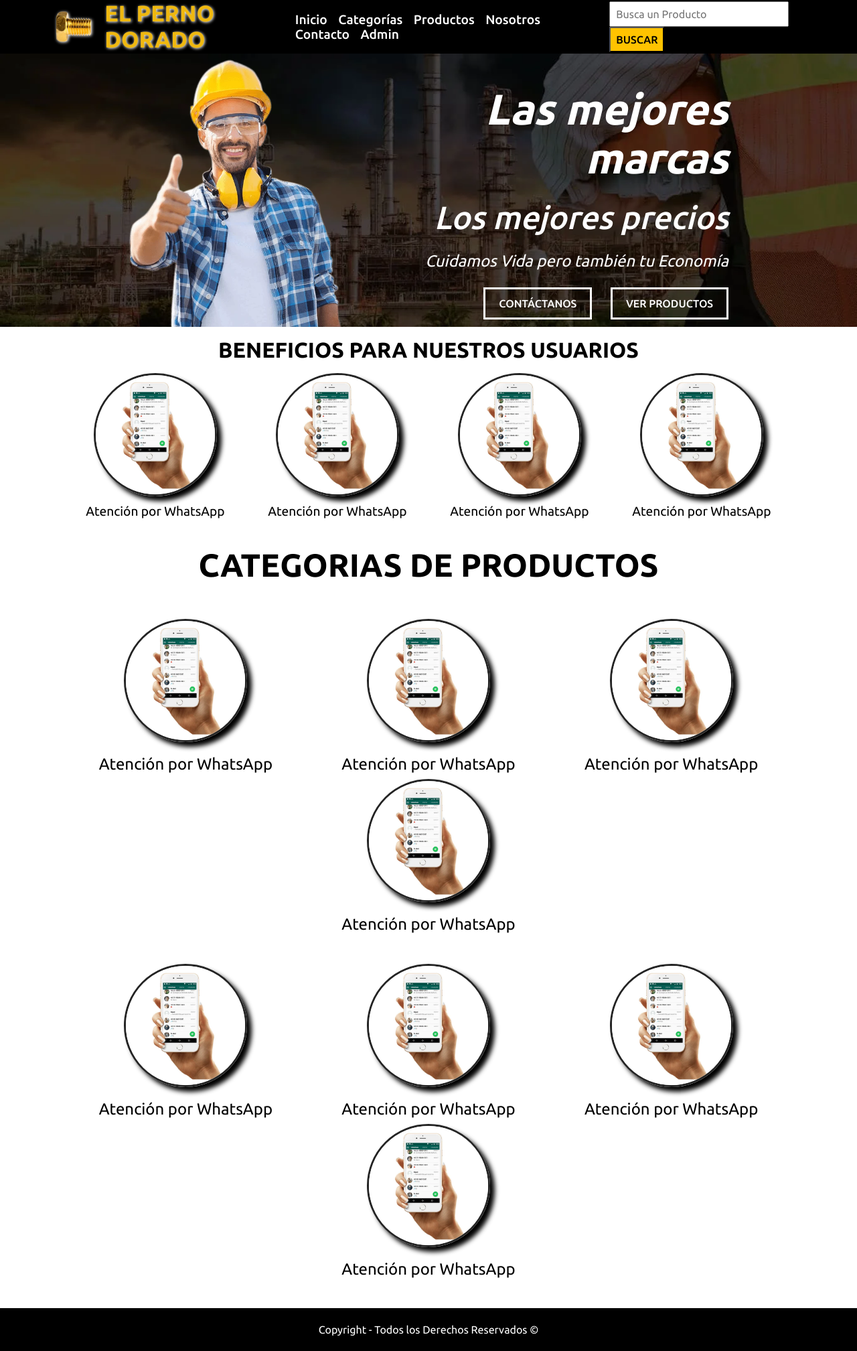
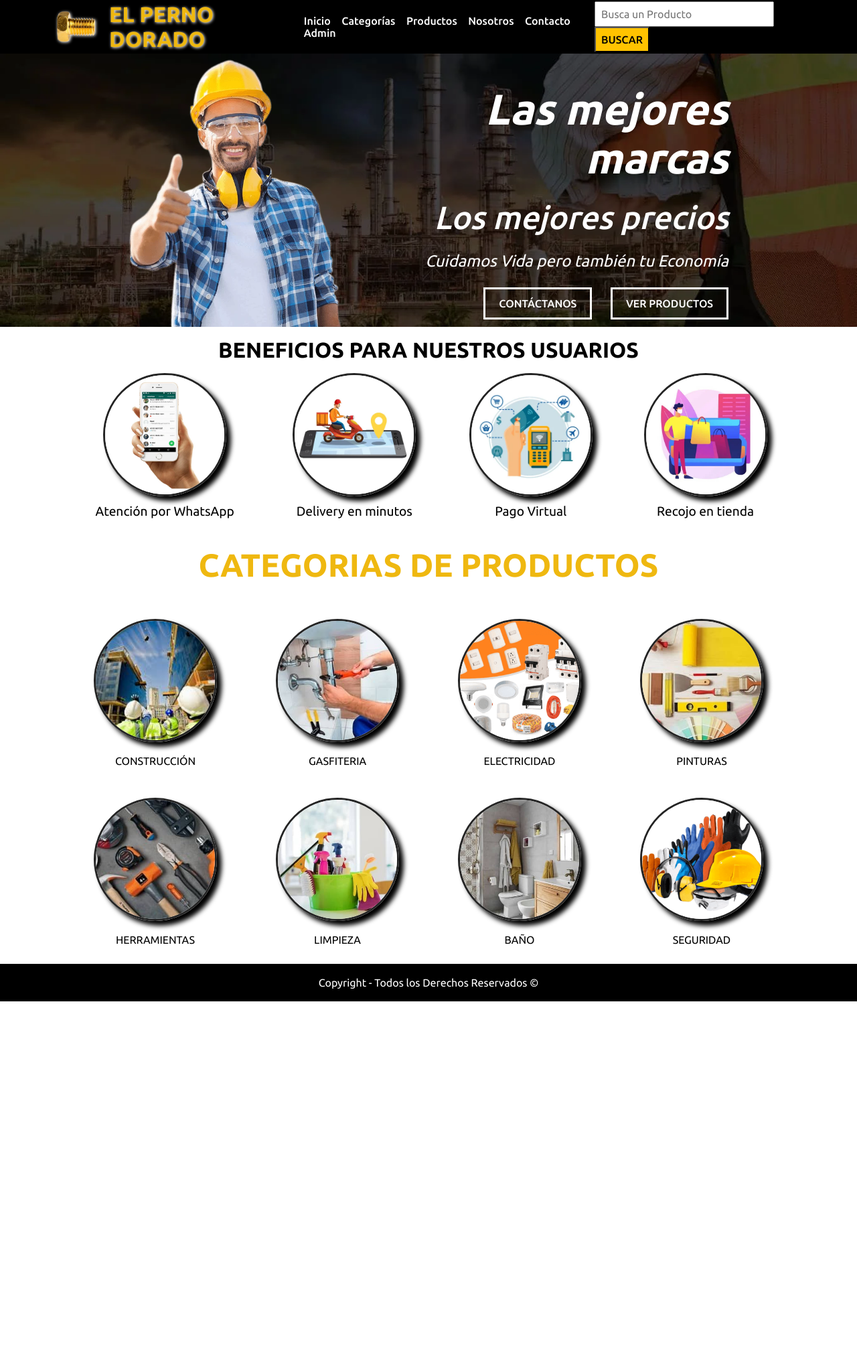
Before and after one commit to denardots/ferreteria, a PHP site: page / in a window 1280 px wide. Shown: the whole page at 67% size. After the commit the page ends 1495 px from the top, so only its background shows below. Run offline with PHP 8.4, Linux system fonts and the light colour scheme.

Commit message:
Primer revisión del Profesor XD

```diff
--- a/index.html
+++ b/index.html
@@ -72,16 +72,16 @@
                         <figcaption class="benefits__items__name">Atención por WhatsApp</figcaption>
                     </figure>
                     <figure>
-                        <img class="benefits__items__img" src="resources/images/attention.webp" alt="atención">
-                        <figcaption class="benefits__items__name">Atención por WhatsApp</figcaption>
+                        <img class="benefits__items__img" src="resources/images/delivery.webp" alt="atención">
+                        <figcaption class="benefits__items__name">Delivery en minutos</figcaption>
                     </figure>
                     <figure>
-                        <img class="benefits__items__img" src="resources/images/attention.webp" alt="atención">
-                        <figcaption class="benefits__items__name">Atención por WhatsApp</figcaption>
+                        <img class="benefits__items__img" src="resources/images/pay.webp" alt="atención">
+                        <figcaption class="benefits__items__name">Pago Virtual</figcaption>
                     </figure>
                     <figure>
-                        <img class="benefits__items__img" src="resources/images/attention.webp" alt="atención">
-                        <figcaption class="benefits__items__name">Atención por WhatsApp</figcaption>
+                        <img class="benefits__items__img" src="resources/images/pickup-product.webp" alt="atención">
+                        <figcaption class="benefits__items__name">Recojo en tienda</figcaption>
                     </figure>
                 </div>
             </section>
@@ -90,40 +90,40 @@
                 <h2 class="benefits__title categories__title">CATEGORIAS DE PRODUCTOS</h2><br><br>
                 <div class="benefits__items">
                     <figure>
-                        <img class="benefits__items__img" src="resources/images/attention.webp" alt="atención">
-                        <figcaption class="benefits__items__name categories__name">Atención por WhatsApp</figcaption>
+                        <img class="benefits__items__img" src="resources/images/construccion.jpg" alt="atención">
+                        <figcaption class="benefits__items__name categories__name">CONSTRUCCIÓN</figcaption>
                     </figure>
                     <figure>
-                        <img class="benefits__items__img" src="resources/images/attention.webp" alt="atención">
-                        <figcaption class="benefits__items__name categories__name">Atención por WhatsApp</figcaption>
+                        <img class="benefits__items__img" src="resources/images/ferreteria.jpg" alt="atención">
+                        <figcaption class="benefits__items__name categories__name">GASFITERIA</figcaption>
                     </figure>
                     <figure>
-                        <img class="benefits__items__img" src="resources/images/attention.webp" alt="atención">
-                        <figcaption class="benefits__items__name categories__name">Atención por WhatsApp</figcaption>
+                        <img class="benefits__items__img" src="resources/images/electricidad.png" alt="atención">
+                        <figcaption class="benefits__items__name categories__name">ELECTRICIDAD</figcaption>
                     </figure>
                     <figure>
-                        <img class="benefits__items__img" src="resources/images/attention.webp" alt="atención">
-                        <figcaption class="benefits__items__name categories__name">Atención por WhatsApp</figcaption>
+                        <img class="benefits__items__img" src="resources/images/pinturas.jpg" alt="atención">
+                        <figcaption class="benefits__items__name categories__name">PINTURAS</figcaption>
                     </figure>
                 </div><br><br>
                 <div class="benefits__items">
                     <figure>
-                        <img class="benefits__items__img" src="resources/images/attention.webp" alt="atención">
-                        <figcaption class="benefits__items__name categories__name">Atención por WhatsApp</figcaption>
+                        <img class="benefits__items__img" src="resources/images/herramientas.jpg" alt="atención">
+                        <figcaption class="benefits__items__name categories__name">HERRAMIENTAS</figcaption>
                     </figure>
                     <figure>
-                        <img class="benefits__items__img" src="resources/images/attention.webp" alt="atención">
-                        <figcaption class="benefits__items__name categories__name">Atención por WhatsApp</figcaption>
+                        <img class="benefits__items__img" src="resources/images/limpieza.jpg" alt="atención">
+                        <figcaption class="benefits__items__name categories__name">LIMPIEZA</figcaption>
                     </figure>
                     <figure>
-                        <img class="benefits__items__img" src="resources/images/attention.webp" alt="atención">
-                        <figcaption class="benefits__items__name categories__name">Atención por WhatsApp</figcaption>
+                        <img class="benefits__items__img" src="resources/images/baño.jpg" alt="atención">
+                        <figcaption class="benefits__items__name categories__name">BAÑO</figcaption>
                     </figure>
                     <figure>
-                        <img class="benefits__items__img" src="resources/images/attention.webp" alt="atención">
-                        <figcaption class="benefits__items__name categories__name">Atención por WhatsApp</figcaption>
+                        <img class="benefits__items__img" src="resources/images/seguridad.png" alt="atención">
+                        <figcaption class="benefits__items__name categories__name">SEGURIDAD</figcaption>
                     </figure>
-                </div><br><br>
+                </div><br>
             </section>
         </main>
         <footer>
--- a/view/styles/index.css
+++ b/view/styles/index.css
@@ -25,7 +25,7 @@
     align-items: center;
 }
 .nav__logo__title{
-    font-size: 2.1em;
+    font-size: 2em;
     font-weight: 700;
     color: var(--color-logo);
     filter: drop-shadow(1px 1px 2px var(--color-slogan));
@@ -39,7 +39,7 @@
     margin: 0 0.5vw;
 }
 .nav__list__link{
-    font-size: 1.2em;
+    font-size: 1em;
     font-weight: 500;
     text-decoration: none;
     color: var(--color-slogan);
@@ -122,8 +122,10 @@ main{
 }
 .benefits__items__img{
     height: 23vh;
+    width: 23vh;
     border-radius: 50%;
     border: 3px solid #242424;
+    object-fit: cover;
     box-shadow: 7px 7px 7px 0 var(--color-nav);
 }
 .benefits__items__name{
@@ -155,14 +157,15 @@ footer{
     display: flex;
     justify-content: center;
     align-items: center;
-    height: 8vh;
+    height: 7vh;
     background-color: #000000;
     color: #FFFFFF;
 }
 .categories__title{
     font-size: 3em;
+    color: var(--color-logo);
 }
 .categories__name{
     padding-top: 1vh;
-    font-size: 1.5em;
+    font-size: 1em;
 }
```
Also changed, not shown: view/styles/login.css (+4 -4 lines), resources/images/baño.jpg (added), resources/images/construccion.jpg (added), resources/images/electricidad.png (added), resources/images/ferreteria.jpg (added), resources/images/herramientas.jpg (added), resources/images/limpieza.jpg (added), resources/images/pinturas.jpg (added), resources/images/seguridad.png (added).
